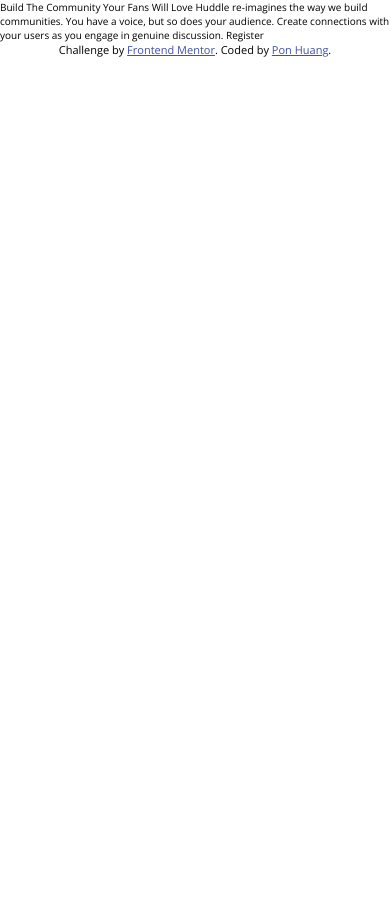
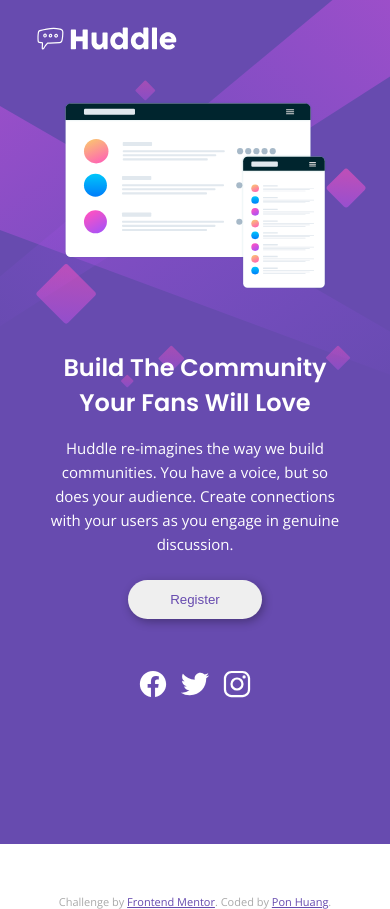
Before and after one commit to ponhuang/huddle-landing-page, a website: page index.html in a window 390 px wide. Before the commit the page ends 844 px from the top, so only its background shows below. Drawn offline with nearby package versions, Linux system fonts and the light colour scheme.

Commit message:
style and mobile version

```diff
--- a/index.html
+++ b/index.html
@@ -21,9 +21,45 @@
     <link rel="stylesheet" href="css/style.css" />
   </head>
   <body>
-    Build The Community Your Fans Will Love Huddle re-imagines the way we build
-    communities. You have a voice, but so does your audience. Create connections
-    with your users as you engage in genuine discussion. Register
+    <main>
+      <section class="section-hero">
+        <img src="images/logo.svg" alt="Huddle Logo" class="logo" />
+        <header class="hero">
+          <img
+            src="images/illustration-mockups.svg"
+            alt="webpage on mobile and deckstop device"
+            class="hero__img"
+          />
+          <div class="hero__info">
+            <h1 class="heading-h1">Build The Community Your Fans Will Love</h1>
+            <p class="paragraph">
+              Huddle re-imagines the way we build communities. You have a voice,
+              but so does your audience. Create connections with your users as
+              you engage in genuine discussion.
+            </p>
+            <button class="btn">Register</button>
+          </div>
+        </header>
+        <ul class="social-link">
+          <li>
+            <a href="#">
+              <ion-icon name="logo-facebook" class="icon"></ion-icon
+            ></a>
+          </li>
+          <li>
+            <a href="#">
+              <ion-icon name="logo-twitter" class="icon"
+                ><a href="#"></a></ion-icon
+            ></a>
+          </li>
+          <li>
+            <a href="#">
+              <ion-icon name="logo-instagram" class="icon"></ion-icon
+            ></a>
+          </li>
+        </ul>
+      </section>
+    </main>
 
     <footer>
       <p class="attribution">
@@ -34,5 +70,13 @@
         <a href="https://github.com/ponhuang/huddle-landing-page">Pon Huang</a>.
       </p>
     </footer>
+    <script
+      type="module"
+      src="https://unpkg.com/ionicons@5.5.2/dist/ionicons/ionicons.esm.js"
+    ></script>
+    <script
+      nomodule
+      src="https://unpkg.com/ionicons@5.5.2/dist/ionicons/ionicons.js"
+    ></script>
   </body>
 </html>
--- a/sass/_base.scss
+++ b/sass/_base.scss
@@ -13,4 +13,13 @@ body {
   box-sizing: border-box;
   font-family: $font-body;
   font-weight: $fw-normal;
+  height: 100vh;
+  font-size: 1.5rem;
 }
+
+main {
+  background-image: url("../images/bg-desktop.svg");
+  background-repeat: no-repeat;
+  background-size: contain;
+  background-color: $color-primary;
+}
--- a/sass/_layout.scss
+++ b/sass/_layout.scss
@@ -1,8 +1,122 @@
+/*---------- HERO SECTION ----------*/
+.section-hero {
+  padding: 3.5rem 5rem;
+}
+
+.logo {
+  max-width: 20rem;
+  margin-bottom: 4rem;
+}
+
+.hero {
+  display: flex;
+  justify-content: center;
+  gap: 4rem;
+
+  &__img {
+    width: Min(80%, 69rem);
+  }
+
+  &__info {
+    color: white;
+    width: Min(90%, 52rem);
+    margin-top: 3rem;
+  }
+}
+
+.social-link {
+  display: flex;
+  gap: 1.2rem;
+  justify-content: end;
+  list-style: none;
+}
+
+/*---------- HELPING CLASS ----------*/
+.heading-h1 {
+  font-size: 4rem;
+  font-family: $font-heading;
+  margin-bottom: 1.2rem;
+}
+
+.paragraph {
+  line-height: 1.6;
+  margin-bottom: 2rem;
+}
+
+.btn {
+  display: inline-block;
+  padding: 1.2rem 4.2rem;
+  border: none;
+  border-radius: 100px;
+  color: $color-primary;
+  box-shadow: 2px 3px 10px rgba(0, 0, 0, 0.3);
+  cursor: pointer;
+
+  &:hover,
+  &:active {
+    background-color: $color-secondary;
+    color: white;
+  }
+}
+
+.icon {
+  color: white;
+  font-size: 3rem;
+
+  &:hover {
+    color: $color-secondary;
+  }
+}
+
 /*---------- FOOTER ----------*/
 .attribution {
+  margin-top: 5rem;
   font-size: 11px;
   text-align: center;
+  color: #aaa;
 }
 .attribution a {
-  color: hsl(228, 45%, 44%);
+  color: $color-primary;
 }
+
+/*---------- 1100px ----------*/
+@media (max-width: 68.75em) {
+  main {
+    background-image: url("../images/bg-mobile.svg");
+    background-repeat: no-repeat;
+    background-size: contain;
+    height: 100vh;
+  }
+  .section-hero {
+    padding: 2rem 3rem;
+  }
+
+  .hero {
+    flex-direction: column;
+    justify-content: center;
+    align-items: center;
+
+    &__info {
+      text-align: center;
+      margin-bottom: 5rem;
+      margin-top: 2rem;
+    }
+  }
+
+  .social-link {
+    justify-content: center;
+  }
+
+  .heading-h1 {
+    font-size: 2.4rem;
+    margin-bottom: 1.6rem;
+  }
+
+  .paragraph {
+    margin-bottom: 2.4rem;
+  }
+
+  .logo {
+    max-width: 15rem;
+  }
+}
```
Also changed, not shown: README.md, css/style.css, screenshot/desktop.png (added), screenshot/mobile.png (added).
